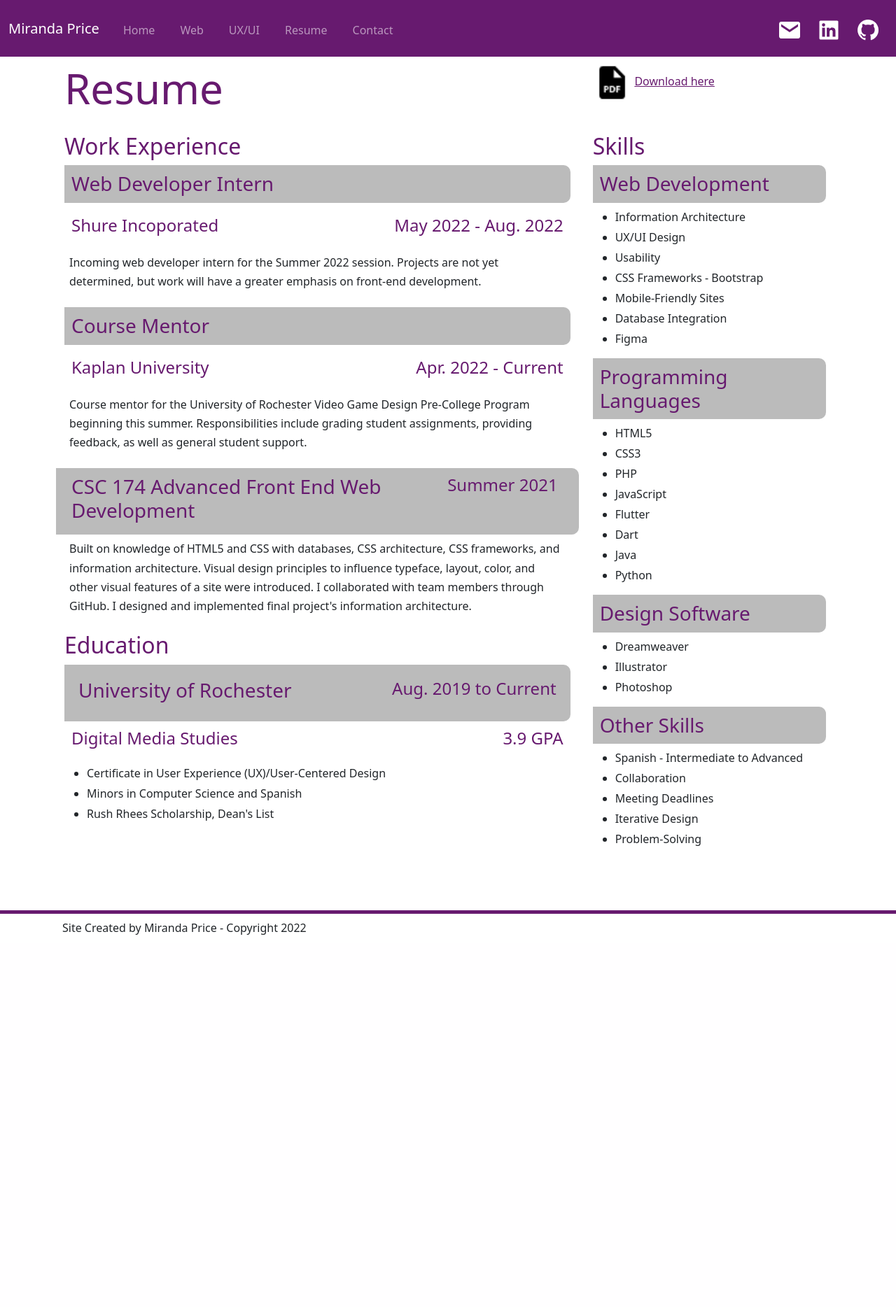
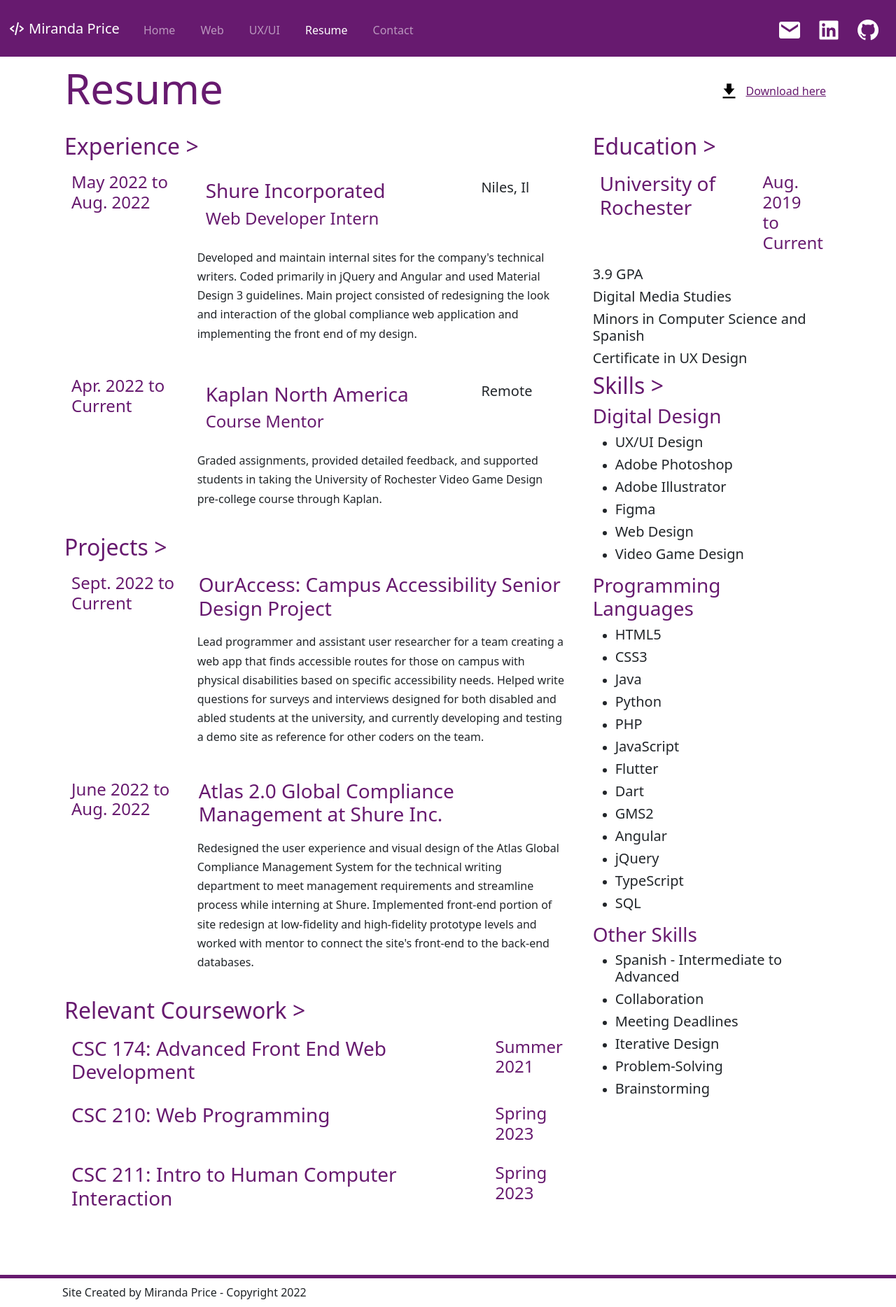
Before and after one commit to miranda-price/portfolio, a PHP site: page /resume.html in a window 1280 px wide. Shown: the whole page at 70% size. Before the commit the page ends 1336 px from the top, so only its background shows below. Run offline with PHP 8.4, Linux system fonts and the light colour scheme.

Commit message:
update resume

```diff
--- a/contact.html
+++ b/contact.html
@@ -36,7 +36,7 @@
           <a class="nav-link" href="resume.html">Resume</a>
         </li>
         <li class="nav-item">
-          <a class="nav-link" href="contact.html">Contact</a>
+          <a class="nav-link active" href="contact.html">Contact</a>
         </li>
       </ul>
 
--- a/css/override.css
+++ b/css/override.css
@@ -76,6 +76,20 @@ Module styles
 	padding: 10px;
 }
 
+.download-link, .navbar-brand {
+	display: flex;
+	align-items: center;
+	justify-content: right;
+}
+
+.download-link > :first-child{
+	margin-right: 10px;
+}
+
+.navbar-brand > :first-child {
+	margin-right: 5px;
+}
+
 .form-label {text-align: right;}
 
 footer p {margin: 0;}
--- a/index.html
+++ b/index.html
@@ -24,7 +24,7 @@
     <div class="collapse navbar-collapse" id="navbarSupportedContent">
       <ul class="navbar-nav mb-2 mb-lg-0">
         <li class="nav-item">
-          <a class="nav-link" href="index.html">Home</a>
+          <a class="nav-link active" href="index.html">Home</a>
         </li>
         <li class="nav-item">
           <a class="nav-link" href="web.html">Web</a>
--- a/resume.html
+++ b/resume.html
@@ -17,7 +17,7 @@
 	<header>
 	<nav class="navbar fixed-top navbar-expand-lg navbar-dark" style="background-color: #671a6f;">
   <div class="container-fluid">
-    <a class="navbar-brand" href="#">Miranda Price</a>
+    <a class="navbar-brand" href="#"><img src="content/bx-code-alt.svg" alt="a set of arrow brackets used to represent coding"> Miranda Price</a>
     <button class="navbar-toggler" type="button" data-bs-toggle="collapse" data-bs-target="#navbarSupportedContent" aria-controls="navbarSupportedContent" aria-expanded="false" aria-label="Toggle navigation">
       <span class="navbar-toggler-icon"></span>
     </button>
@@ -33,7 +33,7 @@
           <a class="nav-link" href="uxui.html">UX/UI</a>
         </li>
         <li class="nav-item">
-          <a class="nav-link" href="resume.html">Resume</a>
+          <a class="nav-link active" href="resume.html">Resume</a>
         </li>
         <li class="nav-item">
           <a class="nav-link" href="contact.html">Contact</a>
@@ -58,105 +58,122 @@
 	<div class="navbar-fix"></div>
 	<div class="row">
 		<h1 class="col-md-8">Resume</h1>
-		<div class="col-md-4">
-			<img src = "content/bxs-file-pdf.png" class="col-md-2 img-fluid" alt = "black and white pdf icon">
+		<div class="col-md-4 download-link">
+			<img src = "content/bxs-download.svg" class="col-md-1 img-fluid" alt = "black and white download icon" height="12px">
 			<a href="content/Resume_Price_Miranda.pdf">Download here</a>
 		</div>
 	</div>
 
 	<div class="row">
 		<div class="col-md-8">
-		<strong><h2>Work Experience</h2></strong>
-		<h3 class="resume">Web Developer Intern</h3>
-		<div class="row">
-			<h4 class="col-md-6">Shure Incoporated</h4>
-			<h4 class="col-md-6 text-end">May 2022 - Aug. 2022</h4>
-		</div>
-		<p>Incoming web developer intern for the Summer 2022 session.  Projects are not yet determined, but work will have a greater emphasis on front-end development.</p>
-
-		<h3 class="resume">Course Mentor</h3>
-		<div class="row">
-			<h4 class="col-md-6">Kaplan University</h4>
-			<h4 class="col-md-6 text-end">Apr. 2022 - Current</h4>
-		</div>
-		<p>Course mentor for the University of Rochester Video Game Design Pre-College Program beginning this summer.  Responsibilities include grading student assignments, providing feedback, as well as general student support.</p>
-
-			<div class="row resume">
-				<h3 class="col-md-8">CSC 174 Advanced Front End Web Development</h3>
-				<h4 class="col-md-4 text-end">Summer 2021</h4>
+		<strong><h2>Experience ></h2></strong>
+		<div class="row work-entry">
+			<h4 class="col-md-3 work-date">May 2022 to Aug. 2022</h4>
+			<div class="work-body col-md-9">
+				<div class="row work-head">
+					<div class="col-md-9 work-title">
+						<h3>Shure Incorporated</h3>
+						<h4>Web Developer Intern</h4>
+					</div>
+					<h5 class="col-md-3 work-loc">Niles, Il</h5>
+				</div>
+				<p class="row work-desc">Developed and maintain internal sites for the company's technical writers. Coded primarily in jQuery and Angular and used Material Design 3 guidelines. Main project consisted of redesigning the look and interaction of the global compliance web application and implementing the front end of my design.</p>
 			</div>
-			<p>Built on knowledge of HTML5 and CSS with databases, CSS architecture, CSS frameworks, and information architecture. Visual design principles to influence typeface, layout, color, and other visual features of a site were introduced.  I collaborated with team members through GitHub. I designed and implemented final project's information architecture.</p>
-
-			<!--<strong><h2>Relevant Coursework</h2></strong>
-			<div class="row resume">
-				<h3 class="col-md-8">CSC 170 Introduction to Web Development</h3>
-				<h4 class="col-md-4 text-end">Spring 2020</h4>
-			</div>
-			<p>HTML5 and CSS with an introduction to JavaScript, PHP, and search engine optimization. Best practices rooted in the industry standard were emphasized.</p>
-
-			<div class="row resume">
-				<h3 class="col-md-8">DMST 104 Design in the Digital Age</h3>
-				<h4 class="col-md-4 text-end">Spring 2020</h4>
-			</div>
-			<p>An introduction to the digital design industry and the collaborative, iterative design process, from start to finish. Class deliverables included design research, user and domain analysis, requirements and context scenarios, framework and design language, form and behavior specification, and a rough design. I worked with a group to design a gameified fitness tracker and accompanying app. The course required team collaboration, project and time management, and presentation skills.</p>-->
-
-			<strong><h2>Education</h2></strong>
-			<div class="resume">
-			<div class="row">
-				<h3 class="col-md-7">University of Rochester</h3>
-				<h4 class="col-md-5 text-end">Aug. 2019 to Current</h4>
-			</div>
-			</div>
-			<div class="row">
-				<h4 class="col-md-7">Digital Media Studies</h4>
-				<h4 class="col-md-5 text-end">3.9 GPA</h4>
-			</div>
-			<ul>
-				<li>Certificate in User Experience (UX)/User-Centered Design</li>
-				<li>Minors in Computer Science and Spanish</li>
-				<li>Rush Rhees Scholarship, Dean's List</li>
-			</ul>
 		</div>
 
+		<div class="row work-entry">
+			<h4 class="col-md-3 work-date">Apr. 2022 to Current</h4>
+			<div class="work-body col-md-9">
+				<div class="row work-head">
+					<div class="col-md-9 work-title">
+						<h3>Kaplan North America</h3>
+						<h4>Course Mentor</h4>
+					</div>
+					<h5 class="col-md-3 work-loc">Remote</h5>
+				</div>
+				<p class="row work-desc">Graded assignments, provided detailed feedback, and supported students in taking the University of Rochester Video Game Design pre-college course through Kaplan.</p>
+			</div>
+		</div>
+
+			<strong><h2>Projects ></h2></strong>
+			<div class="row proj-entry">
+				<h4 class="col-md-3 proj-date">Sept. 2022 to Current</h4>
+				<div class="proj-body col-md-9">
+					<h3 class="proj-head">OurAccess: Campus Accessibility Senior Design Project</h3>
+					<p class="row work-desc">Lead programmer and assistant user researcher for a team creating a web app that finds accessible routes for those on campus with physical disabilities based on specific accessibility needs. Helped write questions for surveys and interviews designed for both disabled and abled students at the university, and currently developing and testing a demo site as reference for other coders on the team.</p>
+				</div>
+			</div>
+
+			<div class="row proj-entry">
+				<h4 class="col-md-3 proj-date">June 2022 to Aug. 2022</h4>
+				<div class="proj-body col-md-9">
+					<h3 class="proj-head">Atlas 2.0 Global Compliance Management at Shure Inc.</h3>
+					<p class="row work-desc">Redesigned the user experience and visual design of the Atlas Global Compliance Management System for the technical writing department to meet management requirements and streamline process while interning at Shure. Implemented front-end portion of site redesign at low-fidelity and high-fidelity prototype levels and worked with mentor to connect the site's front-end to the back-end databases.</p>
+				</div>
+			</div>
+
+			<strong><h2>Relevant Coursework ></h2></strong>
+			<div class="course row">
+				<h3 class="col-md-10">CSC 174: Advanced Front End Web Development</h3>
+				<h4 class="col-md-2">Summer 2021</h4>
+			</div>
+
+			<div class="course row">
+				<h3 class="col-md-10">CSC 210: Web Programming</h3>
+				<h4 class="col-md-2">Spring 2023</h4>
+			</div>
+
+			<div class="course row">
+				<h3 class="col-md-10">CSC 211: Intro to Human Computer Interaction</h3>
+				<h4 class="col-md-2">Spring 2023</h4>
+			</div>
+		</div> <!--column-->
+
 		<div class="col-md-4">
-			<strong><h2>Skills</h2></strong>
-			<h3 class="resume">Web Development</h3>
-			<ul>
-				<li>Information Architecture</li>
-				<li>UX/UI Design</li>
-				<li>Usability</li>
-				<li>CSS Frameworks - Bootstrap</li>
-				<li>Mobile-Friendly Sites</li>
-				<li>Database Integration</li>
-				<li>Figma</li>
+			<strong><h2>Education ></h2></strong>
+			<div class="row edu-head">
+				<h3 class="col-md-8">University of Rochester</h3>
+				<h4 class="col-md-4 edu-date">Aug. 2019 to Current</h4>
+			</div>
+			<h5>3.9 GPA</h5>
+			<h5>Digital Media Studies</h5>
+			<h5>Minors in Computer Science and Spanish</h5>
+			<h5>Certificate in UX Design</h5>
+
+			<strong><h2>Skills ></h2></strong>
+			<h3 class="skills-head">Digital Design</h3>
+			<ul class="skills">
+				<li><h5>UX/UI Design</h5></li>
+				<li><h5>Adobe Photoshop</h5></li>
+				<li><h5>Adobe Illustrator</h5></li>
+				<li><h5>Figma</h5></li>
+				<li><h5>Web Design</h5></li>
+				<li><h5>Video Game Design</h5></li>
 			</ul>
-
-			<h3 class="resume">Programming Languages</h3>
-			<ul>
-				<li>HTML5</li>
-				<li>CSS3</li>
-				<li>PHP</li>
-				<li>JavaScript</li>
-				<li>Flutter</li>
-				<li>Dart</li>
-				<li>Java</li>
-				<li>Python</li>
+			<h3 class="skills-head">Programming Languages</h3>
+			<ul class="skills">
+				<li><h5>HTML5</h5></li>
+				<li><h5>CSS3</h5></li>
+				<li><h5>Java</h5></li>
+				<li><h5>Python</h5></li>
+				<li><h5>PHP</h5></li>
+				<li><h5>JavaScript</h5></li>
+				<li><h5>Flutter</h5></li>
+				<li><h5>Dart</h5></li>
+				<li><h5>GMS2</h5></li>
+				<li><h5>Angular</h5></li>
+				<li><h5>jQuery</h5></li>
+				<li><h5>TypeScript</h5></li>
+				<li><h5>SQL</h5></li>
 			</ul>
-
-			<h3 class="resume">Design Software</h3>
-			<ul>
-				<li>Dreamweaver</li>
-				<li>Illustrator</li>
-				<li>Photoshop</li>
-			</ul>
-
-			<h3 class="resume">Other Skills</h3>
-			<ul>
-				<li>Spanish - Intermediate to Advanced</li>
-				<li>Collaboration</li>
-				<li>Meeting Deadlines</li>
-				<li>Iterative Design</li>
-				<li>Problem-Solving</li>
+			<h3 class="skills-head">Other Skills</h3>
+			<ul class="skills">
+				<li><h5>Spanish - Intermediate to Advanced</h5></li>
+				<li><h5>Collaboration</h5></li>
+				<li><h5>Meeting Deadlines</h5></li>
+				<li><h5>Iterative Design</h5></li>
+				<li><h5>Problem-Solving</h5></li>
+				<li><h5>Brainstorming</h5></li>
 			</ul>
 		</div>
 	</div>
--- a/uxui.html
+++ b/uxui.html
@@ -30,7 +30,7 @@
           <a class="nav-link" href="web.html">Web</a>
         </li>
         <li class="nav-item">
-          <a class="nav-link" href="uxui.html">UX/UI</a>
+          <a class="nav-link active" href="uxui.html">UX/UI</a>
         </li>
         <li class="nav-item">
           <a class="nav-link" href="resume.html">Resume</a>
--- a/web.html
+++ b/web.html
@@ -27,7 +27,7 @@
           <a class="nav-link" href="index.html">Home</a>
         </li>
         <li class="nav-item">
-          <a class="nav-link" href="web.html">Web</a>
+          <a class="nav-link active" href="web.html">Web</a>
         </li>
         <li class="nav-item">
           <a class="nav-link" href="uxui.html">UX/UI</a>
```
Also changed, not shown: content/bx-code-alt.svg (added), content/bxs-download.svg (added).
